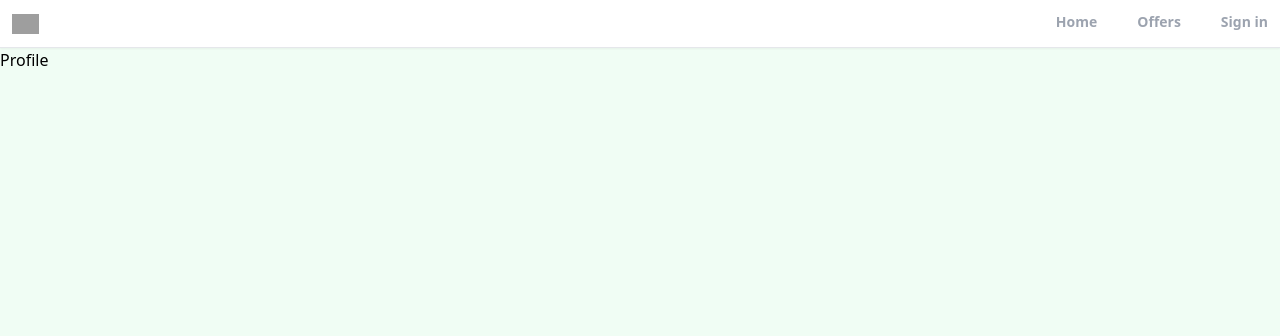
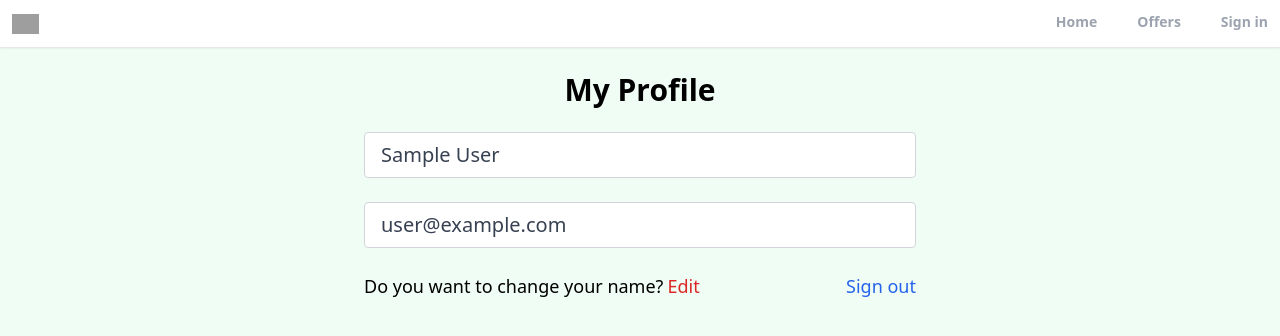
Before and after one commit to UdaraWEB/realtor-clone-react, a React (Create React App) app: page /profile in a window 1280 px wide. Shown: the top 336 px of the page. Built offline with nearby package versions, Linux system fonts and the light colour scheme; no server answers; sample sign-in values are in the browser's storage; grey boxes are pictures that could not be loaded.

Commit message:
create private route and custom hook for protection the profile page and add the logout functionality

```diff
--- a/src/App.js
+++ b/src/App.js
@@ -3,6 +3,7 @@
 import Profile from "./pages/Profile";
 import SignIn from "./pages/SignIn";
 import SignUp from "./pages/SignUp";
+import PrivateRoute from "./components/PrivateRoute";
 import ForgotPassword from "./pages/ForgotPassword";
 import Offers from "./pages/Offers";
 import Header from "./components/Header";
@@ -15,7 +16,9 @@
         <Header />
         <Routes>
           <Route path="/" element={<Home />}></Route>
-          <Route path="/profile" element={<Profile />}></Route>
+          <Route path="/profile" element={<PrivateRoute />}>
+            <Route path="/profile" element={<Profile />}></Route>
+          </Route>
           <Route path="/sign-in" element={<SignIn />}></Route>
           <Route path="/sign-up" element={<SignUp />}></Route>
           <Route path="/forgot-password" element={<ForgotPassword />}></Route>
--- /dev/null
+++ b/src/components/PrivateRoute.jsx
@@ -0,0 +1,11 @@
+import React from "react";
+import { Navigate, Outlet } from "react-router-dom";
+import { useAuthStatus } from "../hooks/useAuthStatus";
+
+export default function PrivateRoute() {
+  const { loggedIn, checkingStatus } = useAuthStatus();
+  if (checkingStatus) {
+    return <h3>Loading...</h3>;
+  }
+  return loggedIn ? <Outlet /> : <Navigate to="/sign-in" />;
+}
--- /dev/null
+++ b/src/hooks/useAuthStatus.jsx
@@ -0,0 +1,19 @@
+import { getAuth, onAuthStateChanged } from "firebase/auth";
+import { useEffect, useState } from "react";
+
+export function useAuthStatus() {
+  const [loggedIn, setLoggedIn] = useState(false);
+  const [checkingStatus, setCheckingStatus] = useState(true);
+
+  useEffect(() => {
+    const auth = getAuth();
+    console.log(auth);
+    onAuthStateChanged(auth, (user) => {
+      if (user) {
+        setLoggedIn(true);
+      }
+      setCheckingStatus(false);
+    });
+  }, []);
+  return { loggedIn, checkingStatus };
+}
--- a/src/pages/Profile.jsx
+++ b/src/pages/Profile.jsx
@@ -1,5 +1,64 @@
-import React from "react";
+import { getAuth } from "firebase/auth";
+import React, { useState } from "react";
+import { useNavigate } from "react-router-dom";
 
 export default function Profile() {
-  return <div>Profile</div>;
+  const auth = getAuth();
+  const navigate = useNavigate();
+  const [formData, setFormData] = useState({
+    name: auth.currentUser.displayName,
+    email: auth.currentUser.email,
+  });
+  const { name, email } = formData;
+  function onLogout() {
+    auth.signOut();
+    navigate("/");
+  }
+  return (
+    <>
+      <section className="max-w-6xl mx-auto flex justify-center items-center flex-col">
+        <h1 className="text-3xl text-center mt-6 font-bold">My Profile</h1>
+        <div className="w-full md:w-[50%] mt-6 px-3">
+          <form>
+            {/* Name input */}
+            <input
+              type="text"
+              id="name"
+              value={name}
+              disabled
+              className="mb-6 w-full px-4 py-2 text-xl text-gray-700
+             bg-white border border-gray-300 rounded transition ease-in-out"
+            />
+            {/* Email input */}
+            <input
+              type="email"
+              id="email"
+              value={email}
+              disabled
+              className="mb-6 w-full px-4 py-2 text-xl text-gray-700
+               bg-white border border-gray-300 rounded transition ease-in-out"
+            />
+            <div className="flex justify-between whitespace-nowrap text-sm sm:text-lg mb-6">
+              <p className="flex items-center">
+                Do you want to change your name?
+                <span
+                  className="text-red-600 hover:text-red-700 transition ease-in-out
+                duration-200 ml-1 cursor-pointer"
+                >
+                  Edit
+                </span>
+              </p>
+              <p
+                onClick={onLogout}
+                className="text-blue-600 hover:text-blue-800 transition duration-200
+              ease-in-out cursor-pointer"
+              >
+                Sign out
+              </p>
+            </div>
+          </form>
+        </div>
+      </section>
+    </>
+  );
 }
```
